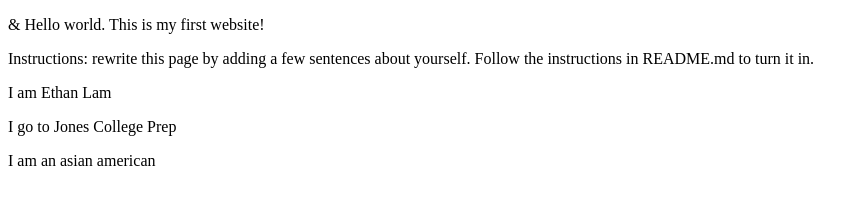
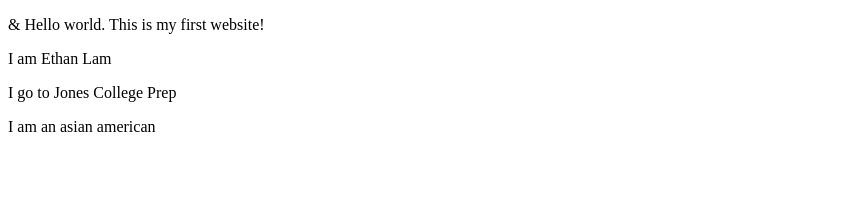
Before and after one commit to eklam67/eklam67.github.io, a plain HTML site: page index.html in a window 1280 px wide. Shown: the whole page, without its empty margins (0-868 px from the left). Drawn offline with Linux system fonts and the light colour scheme.

Commit message:
Update index.html

```diff
--- a/index.html
+++ b/index.html
@@ -6,8 +6,6 @@
 </head>
 <body>
 <p>&amp; Hello world. This is my first website!</p>
-<p>Instructions: rewrite this page by adding a few sentences about yourself. Follow the
-instructions in README.md to turn it in.</p>
 <p>I am Ethan Lam</p>
 <p>I go to Jones College Prep</p>
 <p>I am an asian american</p>
```
